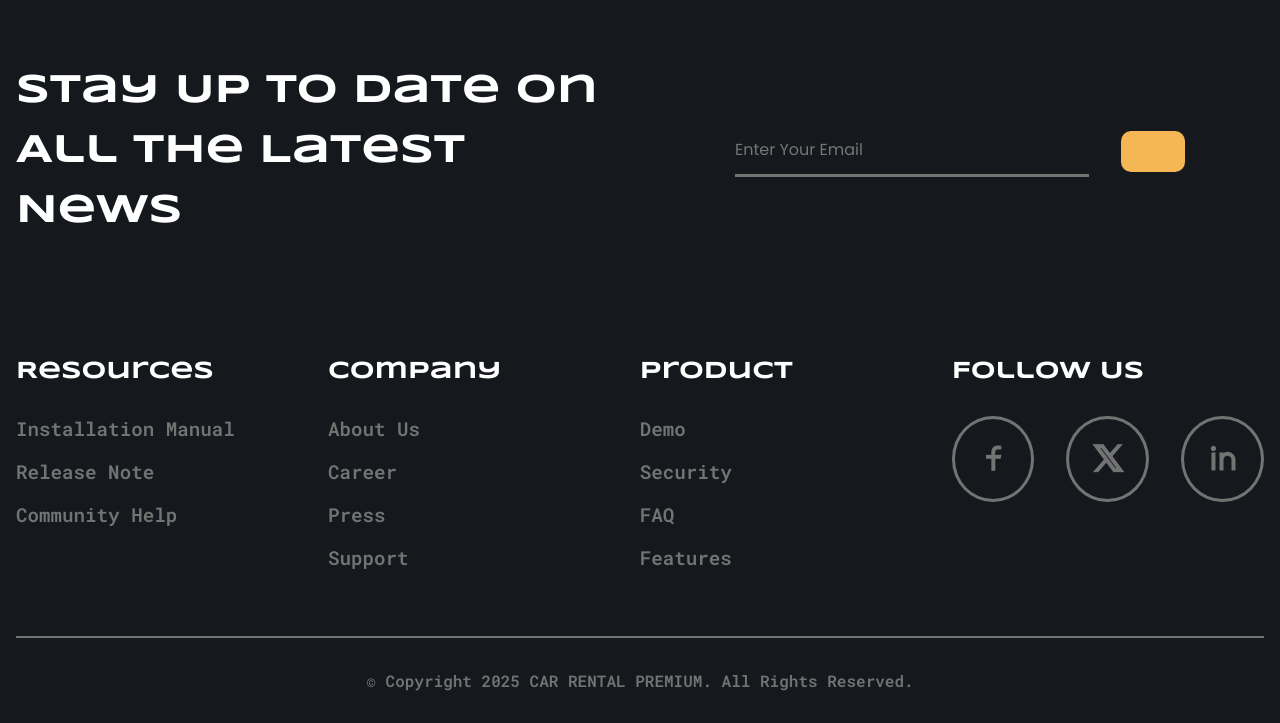
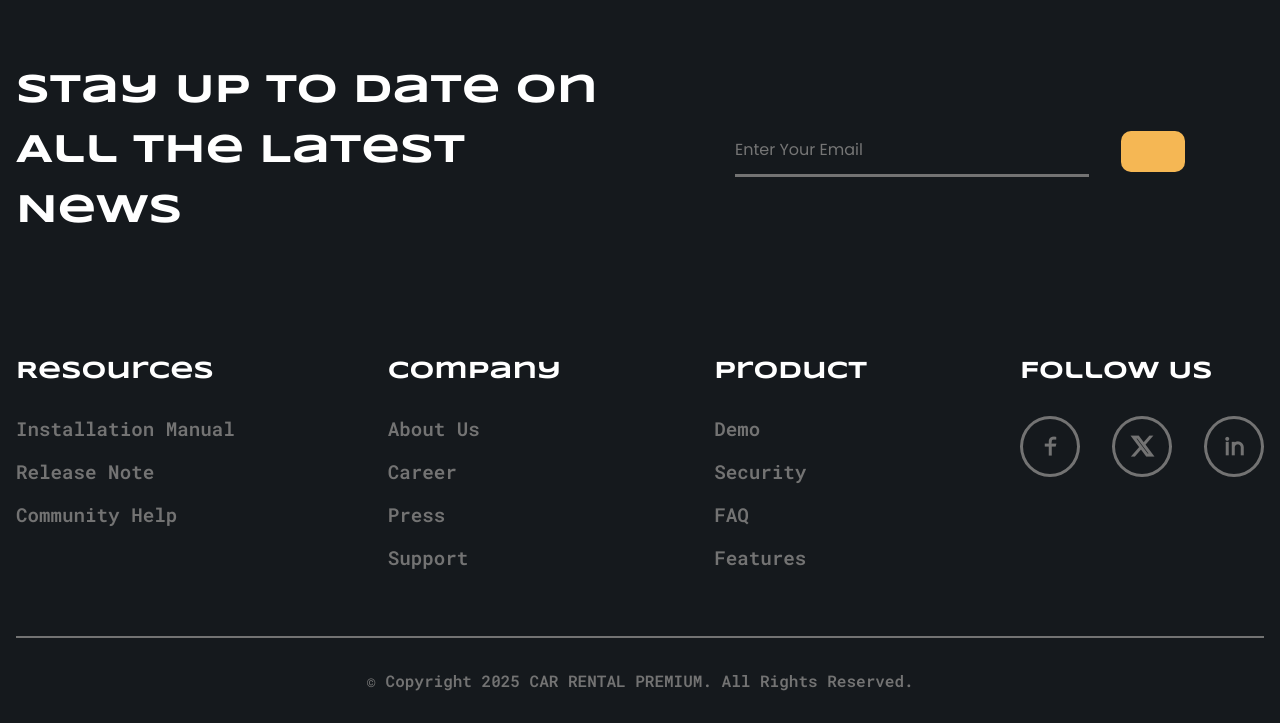
Before and after one commit to Ogbakidavid/Car-Rental, a plain HTML site: page index.html in a window 1280 px wide. Shown: the part 5620-6343 px from the top of the page. Drawn offline with nearby package versions, Linux system fonts and the light colour scheme; some icons are missing.

Commit message:
Updated styles.css

```diff
--- a/styles.css
+++ b/styles.css
@@ -803,8 +803,8 @@ img {
 }
 
 .footer__container {
-    display: grid;
-    grid-template-columns: repeat(4, 1fr);
+    display: flex;
+    justify-content: space-between;
     align-items: flex-start;
     flex-wrap: wrap;
     gap: 2rem;
@@ -855,8 +855,8 @@ img {
 
 .social__links .links {
     border: 3px solid var(--text-light);
-    padding: 1rem 1.4rem;
-    font-size: 2rem;
+    padding: 10px 15px;
+    font-size: 1.5rem;
     font-weight: 600;
     border-radius: 100%;
     transition: border .6s ease;
```
